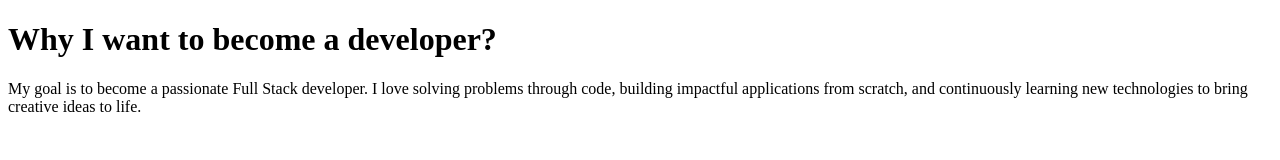
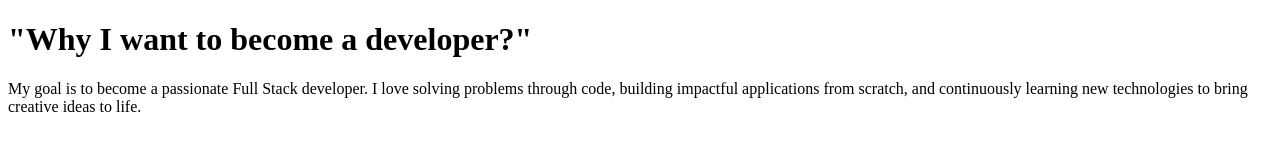
Before and after one commit to acciojob/why-software-muralikrishnakodi6104, a website: page main.html in a window 1280 px wide. Drawn offline with Linux system fonts and the light colour scheme.

Commit message:
created a submission

```diff
--- a/main.html
+++ b/main.html
@@ -5,7 +5,7 @@
 </head>
 <body>
 
-	<h1>Why I want to become a developer?</h1>
+	<h1>"Why I want to become a developer?"</h1>
 
 	<p>My goal is to become a passionate Full Stack developer. I love solving problems through code, building impactful applications from scratch, and continuously learning new technologies to bring creative ideas to life.</p>
 
```
